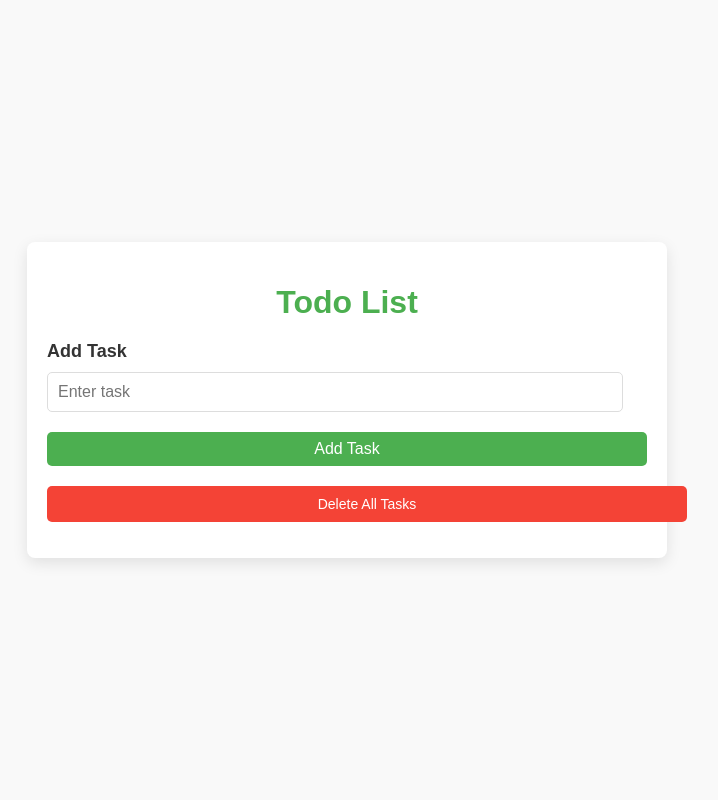
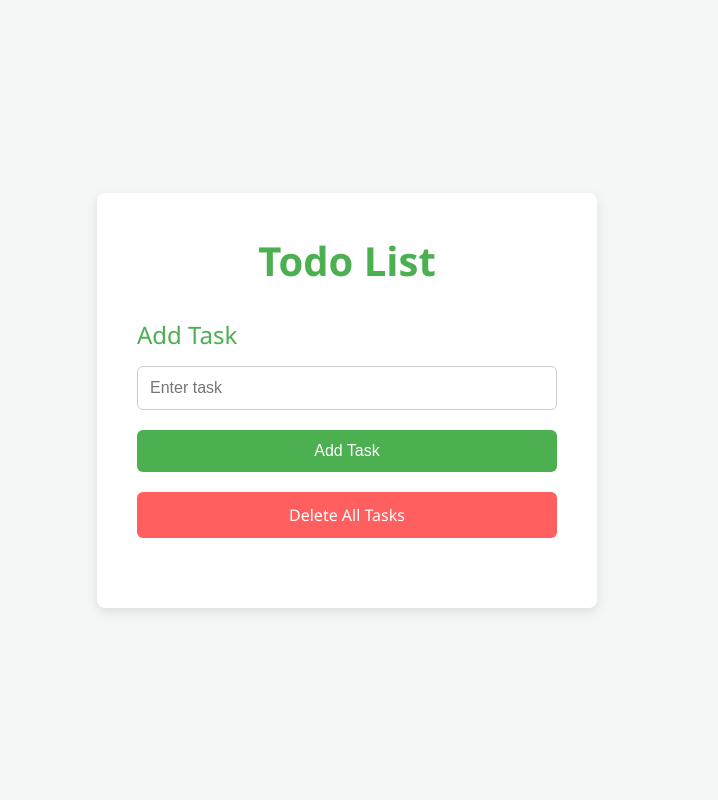
Before and after one commit to shrirajpatil/todo_app, a Flask app: page / in a window 1280 px wide. Shown: the whole page, without its empty margins (293-1011 px from the left). Run offline with Flask 3, Linux system fonts and the light colour scheme; data that the repository does not hold is empty; some libraries are stand-ins or nearby versions.

Commit message:
index.html

```diff
--- a/templates/index.html
+++ b/templates/index.html
@@ -5,56 +5,92 @@
     <meta name="viewport" content="width=device-width, initial-scale=1.0">
     <title>Todo List</title>
     <style>
-        /* General Body and Layout */
-        body {
-            font-family: 'Arial', sans-serif;
-            background-color: #f9f9f9;
+        /* Global Styles */
+        * {
             margin: 0;
             padding: 0;
+            box-sizing: border-box;
+        }
+
+        body {
+            font-family: 'Segoe UI', Tahoma, Geneva, Verdana, sans-serif;
+            background-color: #f4f7f6;
             display: flex;
             justify-content: center;
             align-items: center;
-            min-height: 100vh;
+            height: 100vh;
+            color: #333;
         }
 
         h1 {
             color: #4CAF50;
+            font-size: 2.5rem;
+            font-weight: 600;
             text-align: center;
-            font-size: 2rem;
-            margin-bottom: 20px;
+            margin-bottom: 30px;
         }
 
-        h2 {
-            font-size: 18px;
-            margin-bottom: 10px;
-            color: #333;
+        .todo-container {
+            background: #fff;
+            padding: 40px;
+            max-width: 500px;
+            width: 100%;
+            border-radius: 8px;
+            box-shadow: 0 4px 12px rgba(0, 0, 0, 0.1);
         }
 
-        /* Task List Container */
-        .todo-container {
-            width: 100%;
-            max-width: 600px;
-            background-color: #fff;
-            padding: 20px;
-            border-radius: 8px;
-            box-shadow: 0 5px 15px rgba(0, 0, 0, 0.1);
+        .todo-container h2 {
+            font-size: 1.5rem;
+            margin-bottom: 15px;
+            font-weight: 500;
+            color: #4CAF50;
         }
 
-        /* Task List */
+        .todo-container input[type="text"] {
+            width: 100%;
+            padding: 12px;
+            font-size: 1rem;
+            border-radius: 6px;
+            border: 1px solid #ccc;
+            outline: none;
+            margin-bottom: 20px;
+            transition: border-color 0.3s ease;
+        }
+
+        .todo-container input[type="text"]:focus {
+            border-color: #4CAF50;
+        }
+
+        .todo-container button {
+            width: 100%;
+            padding: 12px;
+            font-size: 1rem;
+            background-color: #4CAF50;
+            color: #fff;
+            border: none;
+            border-radius: 6px;
+            cursor: pointer;
+            transition: background-color 0.3s ease;
+        }
+
+        .todo-container button:hover {
+            background-color: #45a049;
+        }
+
         .task-list {
-            list-style-type: none;
-            padding: 0;
+            list-style: none;
+            margin-top: 30px;
         }
 
         .task-item {
             display: flex;
             justify-content: space-between;
             align-items: center;
-            background-color: #f9f9f9;
+            background-color: #fafafa;
             padding: 12px;
-            margin-bottom: 12px;
-            border-radius: 5px;
-            box-shadow: 0 1px 3px rgba(0, 0, 0, 0.05);
+            margin-bottom: 10px;
+            border-radius: 8px;
+            box-shadow: 0 1px 4px rgba(0, 0, 0, 0.1);
             transition: background-color 0.3s ease;
         }
 
@@ -63,75 +99,46 @@
         }
 
         .task-item span {
-            font-size: 16px;
+            flex-grow: 1;
+            font-size: 1.1rem;
             color: #333;
         }
 
-        /* Buttons */
-        button, .task-item a {
-            background-color: #4CAF50;
+        .task-item button {
+            background-color: #ff5f5f;
+            border: none;
             color: white;
-            border: none;
             padding: 6px 12px;
+            font-size: 0.9rem;
+            border-radius: 5px;
             cursor: pointer;
-            text-decoration: none;
-            border-radius: 4px;
-            font-size: 14px;
             transition: background-color 0.3s ease;
         }
 
-        button:hover, .task-item a:hover {
-            background-color: #45a049;
+        .task-item button:hover {
+            background-color: #e14e4e;
         }
 
-        /* Delete All Button */
+        .task-item button:focus {
+            outline: none;
+        }
+
         .delete-all-btn {
-            display: inline-block;
-            background-color: #f44336;
-            color: white;
-            padding: 10px 20px;
-            text-decoration: none;
-            border-radius: 5px;
-            font-size: 14px;
-            margin-top: 20px;
-            text-align: center;
+            display: block;
             width: 100%;
             text-align: center;
+            background-color: #ff5f5f;
+            padding: 12px;
+            font-size: 1rem;
+            border-radius: 6px;
+            color: #fff;
+            text-decoration: none;
+            margin-top: 20px;
+            transition: background-color 0.3s ease;
         }
 
         .delete-all-btn:hover {
-            background-color: #e53935;
-        }
-
-        /* Form Styles */
-        input[type="text"] {
-            padding: 10px;
-            width: calc(100% - 24px);
-            margin-bottom: 20px;
-            border-radius: 5px;
-            border: 1px solid #ddd;
-            font-size: 16px;
-            box-sizing: border-box;
-        }
-
-        input[type="text"]:focus {
-            outline: none;
-            border-color: #4CAF50;
-        }
-
-        button {
-            padding: 8px 16px;
-            background-color: #4CAF50;
-            color: white;
-            border: none;
-            border-radius: 5px;
-            cursor: pointer;
-            width: 100%;
-            font-size: 16px;
-        }
-
-        button:hover {
-            background-color: #45a049;
+            background-color: #e14e4e;
         }
 
         /* Modal Styles */
@@ -144,7 +151,6 @@
             width: 100%;
             height: 100%;
             overflow: auto;
-            background-color: rgb(0, 0, 0);
             background-color: rgba(0, 0, 0, 0.4);
             padding-top: 60px;
         }
@@ -153,8 +159,8 @@
             background-color: #fff;
             margin: 5% auto;
             padding: 20px;
-            border-radius: 5px;
-            width: 80%;
+            border-radius: 8px;
+            width: 90%;
             max-width: 400px;
         }
 
@@ -198,7 +204,7 @@
                 <li class="task-item">
                     <span>{{ task[1] }}</span>
                     <button type="button" onclick="openModal({{ task[0] }}, '{{ task[1] }}')">Edit</button>
-                    <a href="{{ url_for('todo.delete_task_route', task_id=task[0]) }}">Delete</a>
+                    <a href="{{ url_for('todo.delete_task_route', task_id=task[0]) }}" class="task-delete">Delete</a>
                 </li>
             {% endfor %}
         </ul>
@@ -218,19 +224,19 @@
     </div>
 
     <script>
-        // Function to open the modal and fill in the current task details
+        // Open Modal for Task Editing
         function openModal(taskId, taskName) {
             document.getElementById('task_id').value = taskId;
             document.getElementById('new_task').value = taskName;
             document.getElementById('editModal').style.display = "block";
         }
 
-        // Function to close the modal
+        // Close Modal
         function closeModal() {
             document.getElementById('editModal').style.display = "none";
         }
 
-        // Close modal if clicked outside of the modal content
+        // Close Modal if Clicked Outside
         window.onclick = function(event) {
             if (event.target == document.getElementById('editModal')) {
                 closeModal();
```
